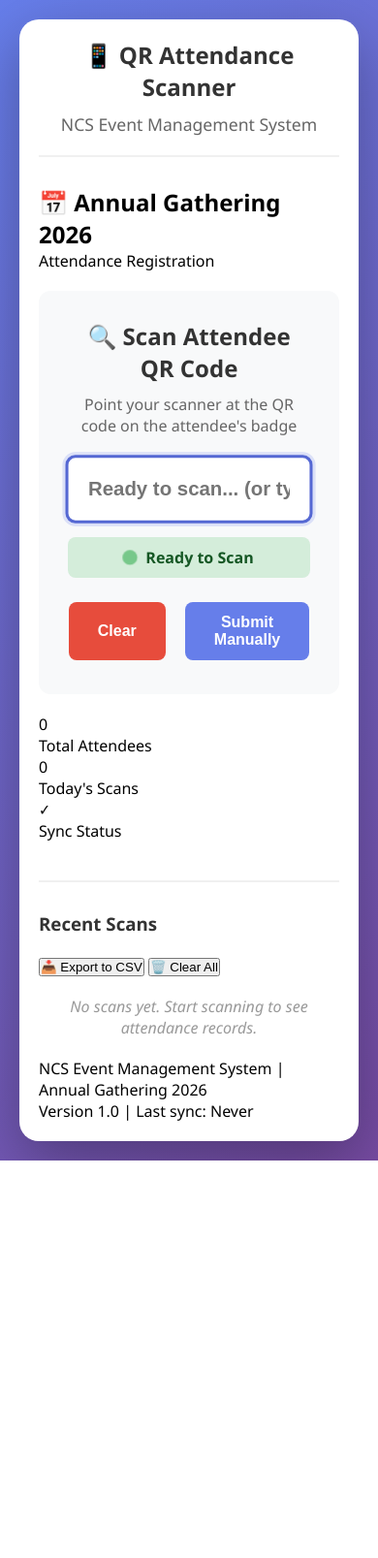
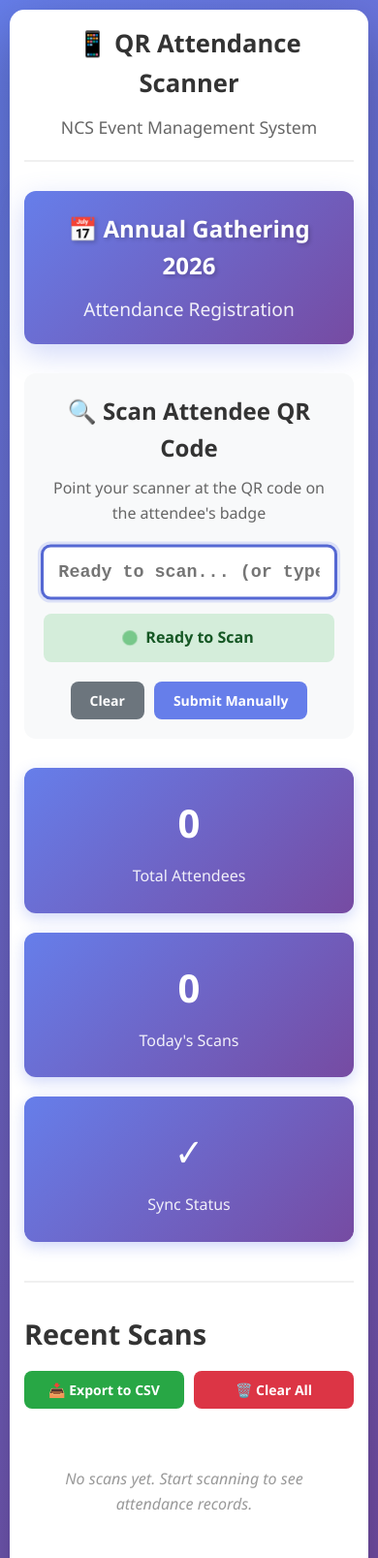
Before and after one commit to jontonang/qr-scanner, a plain HTML site: page index.html in a window 390 px wide. Shown: the top 1607 px of the page at 97% size. Before the commit the page ends 1197 px from the top, so only its background shows below. Drawn offline with Linux system fonts and the light colour scheme.

Commit message:
Update style2.css

```diff
--- a/style.css
+++ b/style.css
@@ -1,4 +1,6 @@
-/* Reset and Base Styles */
+/* ===================================
+   Reset and Base Styles
+   =================================== */
 * {
     margin: 0;
     padding: 0;
@@ -10,10 +12,11 @@ body {
     background: linear-gradient(135deg, #667eea 0%, #764ba2 100%);
     min-height: 100vh;
     padding: 20px;
+    line-height: 1.6;
 }
 
 .container {
-    max-width: 800px;
+    max-width: 900px;
     margin: 0 auto;
     background: white;
     border-radius: 20px;
@@ -21,7 +24,9 @@ body {
     box-shadow: 0 20px 60px rgba(0,0,0,0.3);
 }
 
-/* Header */
+/* ===================================
+   Header
+   =================================== */
 header {
     text-align: center;
     margin-bottom: 30px;
@@ -31,8 +36,9 @@ header {
 
 header h1 {
     color: #333;
-    font-size: 2em;
+    font-size: 2.5em;
     margin-bottom: 10px;
+    font-weight: 700;
 }
 
 header p {
@@ -40,51 +46,36 @@ header p {
     font-size: 1.1em;
 }
 
-/* Event Selection */
-.event-selection {
+/* ===================================
+   Event Display (Fixed Event)
+   =================================== */
+.event-display {
+    text-align: center;
+    background: linear-gradient(135deg, #667eea 0%, #764ba2 100%);
+    color: white;
+    padding: 30px;
+    border-radius: 12px;
     margin-bottom: 30px;
+    box-shadow: 0 10px 30px rgba(102, 126, 234, 0.3);
 }
 
-.event-selection label {
-    display: block;
-    font-weight: bold;
+.event-display h2 {
+    color: white;
+    font-size: 2.2em;
     margin-bottom: 10px;
-    color: #333;
+    text-shadow: 2px 2px 4px rgba(0,0,0,0.2);
 }
 
-.event-selection select {
-    width: 100%;
-    padding: 12px;
-    font-size: 16px;
-    border: 2px solid #ddd;
-    border-radius: 8px;
-    background: white;
-    cursor: pointer;
-    transition: border-color 0.3s;
+.event-subtitle {
+    color: rgba(255, 255, 255, 0.9);
+    font-size: 1.2em;
+    margin: 0;
+    font-weight: 300;
 }
 
-.event-selection select:focus {
-    outline: none;
-    border-color: #667eea;
-}
-
-/* Scanner Container */
-.scanner-container {
-    text-align: center;
-    margin-bottom: 30px;
-}
-
-#qr-reader {
-    border: 3px solid #667eea;
-    border-radius: 12px;
-    overflow: hidden;
-    margin-bottom: 20px;
-    max-width: 500px;
-    margin-left: auto;
-    margin-right: auto;
-}
-
-/* Scanner Input Section */
+/* ===================================
+   Scanner Input Section
+   =================================== */
 .scanner-input-section {
     background: #f8f9fa;
     padding: 30px;
@@ -96,6 +87,7 @@ header p {
 .scanner-input-section h2 {
     color: #333;
     margin-bottom: 10px;
+    font-size: 1.8em;
 }
 
 .instruction {
@@ -120,6 +112,7 @@ header p {
     font-weight: bold;
     background: white;
     transition: all 0.3s;
+    font-family: 'Courier New', monospace;
 }
 
 #qrInput:focus {
@@ -131,7 +124,7 @@ header p {
 
 .scan-indicator {
     margin-top: 15px;
-    padding: 10px;
+    padding: 12px;
     background: #d4edda;
     border-radius: 8px;
     color: #155724;
@@ -140,6 +133,7 @@ header p {
     align-items: center;
     justify-content: center;
     gap: 10px;
+    font-size: 16px;
 }
 
 .pulse {
@@ -179,26 +173,35 @@ header p {
     background: #28a745;
 }
 
+.scan-indicator.error {
+    background: #f8d7da;
+    color: #721c24;
+}
+
+.scan-indicator.error .pulse {
+    background: #dc3545;
+}
+
+/* ===================================
+   Buttons
+   =================================== */
 .quick-actions {
     display: flex;
     gap: 10px;
     justify-content: center;
     margin-top: 20px;
+    flex-wrap: wrap;
 }
 
-.quick-actions button {
+.btn-primary, .btn-secondary, .btn-export, .btn-danger {
     padding: 12px 30px;
-}
-/* Buttons */
-.btn-primary, .btn-secondary {
-    padding: 15px 40px;
-    font-size: 18px;
+    font-size: 16px;
     border: none;
     border-radius: 8px;
     cursor: pointer;
     font-weight: bold;
     transition: all 0.3s;
-    margin: 5px;
+    font-family: 'Segoe UI', Tahoma, Geneva, Verdana, sans-serif;
 }
 
 .btn-primary {
@@ -213,15 +216,38 @@ header p {
 }
 
 .btn-secondary {
-    background: #e74c3c;
+    background: #6c757d;
     color: white;
 }
 
 .btn-secondary:hover {
-    background: #c0392b;
+    background: #5a6268;
+    transform: translateY(-2px);
 }
 
-/* Result Container */
+.btn-export {
+    background: #28a745;
+    color: white;
+}
+
+.btn-export:hover {
+    background: #218838;
+    transform: translateY(-2px);
+}
+
+.btn-danger {
+    background: #dc3545;
+    color: white;
+}
+
+.btn-danger:hover {
+    background: #c82333;
+    transform: translateY(-2px);
+}
+
+/* ===================================
+   Result Container
+   =================================== */
 #result-container {
     margin: 30px 0;
     animation: slideIn 0.5s ease-out;
@@ -249,6 +275,7 @@ header p {
 .success-message h2 {
     color: #155724;
     margin-bottom: 20px;
+    font-size: 1.8em;
 }
 
 .attendee-info {
@@ -256,21 +283,33 @@ header p {
     padding: 20px;
     border-radius: 8px;
     text-align: left;
+    max-width: 500px;
+    margin: 0 auto;
 }
 
 .attendee-info p {
-    margin: 10px 0;
+    margin: 12px 0;
     font-size: 16px;
     color: #333;
+    display: flex;
+    justify-content: space-between;
+    align-items: center;
 }
 
 .attendee-info strong {
     color: #667eea;
-    display: inline-block;
-    width: 80px;
+    min-width: 100px;
 }
 
-/* Status Messages */
+.attendee-info span {
+    flex: 1;
+    text-align: right;
+    font-weight: 600;
+}
+
+/* ===================================
+   Status Messages
+   =================================== */
 #status-message {
     margin: 20px 0;
     padding: 15px;
@@ -278,6 +317,12 @@ header p {
     text-align: center;
     font-weight: bold;
     display: none;
+    animation: fadeIn 0.3s;
+}
+
+@keyframes fadeIn {
+    from { opacity: 0; }
+    to { opacity: 1; }
 }
 
 #status-message.success {
@@ -294,55 +339,287 @@ header p {
     display: block;
 }
 
-/* Attendance Log */
+#status-message.warning {
+    background: #fff3cd;
+    color: #856404;
+    border: 1px solid #ffeaa7;
+    display: block;
+}
+
+/* ===================================
+   Statistics
+   =================================== */
+.statistics {
+    display: grid;
+    grid-template-columns: repeat(auto-fit, minmax(200px, 1fr));
+    gap: 20px;
+    margin: 30px 0;
+}
+
+.stat-card {
+    background: linear-gradient(135deg, #667eea 0%, #764ba2 100%);
+    color: white;
+    padding: 25px;
+    border-radius: 12px;
+    text-align: center;
+    box-shadow: 0 5px 15px rgba(102, 126, 234, 0.3);
+    transition: transform 0.3s;
+}
+
+.stat-card:hover {
+    transform: translateY(-5px);
+}
+
+.stat-number {
+    font-size: 3em;
+    font-weight: bold;
+    margin-bottom: 10px;
+}
+
+.stat-label {
+    font-size: 1em;
+    opacity: 0.9;
+}
+
+/* ===================================
+   Attendance Log
+   =================================== */
 .attendance-log {
     margin-top: 40px;
     padding-top: 30px;
     border-top: 2px solid #f0f0f0;
 }
 
-.attendance-log h3 {
+.log-header {
+    display: flex;
+    justify-content: space-between;
+    align-items: center;
+    margin-bottom: 20px;
+    flex-wrap: wrap;
+    gap: 15px;
+}
+
+.log-header h3 {
     color: #333;
-    margin-bottom: 20px;
+    font-size: 1.8em;
+}
+
+.log-actions {
+    display: flex;
+    gap: 10px;
+    flex-wrap: wrap;
 }
 
 #log-container {
-    max-height: 300px;
+    max-height: 500px;
     overflow-y: auto;
+    padding-right: 10px;
+}
+
+/* Custom Scrollbar */
+#log-container::-webkit-scrollbar {
+    width: 8px;
+}
+
+#log-container::-webkit-scrollbar-track {
+    background: #f1f1f1;
+    border-radius: 10px;
+}
+
+#log-container::-webkit-scrollbar-thumb {
+    background: #667eea;
+    border-radius: 10px;
+}
+
+#log-container::-webkit-scrollbar-thumb:hover {
+    background: #5568d3;
 }
 
 .log-entry {
     background: #f8f9fa;
-    padding: 15px;
-    margin-bottom: 10px;
+    padding: 18px;
+    margin-bottom: 12px;
     border-radius: 8px;
     border-left: 4px solid #667eea;
+    transition: all 0.3s;
+    animation: slideInLog 0.3s ease-out;
+}
+
+@keyframes slideInLog {
+    from {
+        opacity: 0;
+        transform: translateX(-20px);
+    }
+    to {
+        opacity: 1;
+        transform: translateX(0);
+    }
+}
+
+.log-entry:hover {
+    background: #e9ecef;
+    transform: translateX(5px);
+    box-shadow: 0 3px 10px rgba(0,0,0,0.1);
 }
 
 .log-entry p {
-    margin: 5px 0;
+    margin: 6px 0;
     color: #555;
+    font-size: 15px;
+}
+
+.log-entry strong {
+    color: #333;
+    font-weight: 600;
 }
 
 .no-data {
     text-align: center;
     color: #999;
-    padding: 20px;
+    padding: 40px 20px;
     font-style: italic;
+    font-size: 16px;
 }
 
-/* Responsive Design */
-@media (max-width: 600px) {
+/* ===================================
+   Footer
+   =================================== */
+footer {
+    margin-top: 40px;
+    padding-top: 20px;
+    border-top: 2px solid #f0f0f0;
+    text-align: center;
+    color: #666;
+}
+
+footer p {
+    margin: 5px 0;
+    font-size: 14px;
+}
+
+.version {
+    font-size: 12px;
+    color: #999;
+}
+
+/* ===================================
+   Responsive Design
+   =================================== */
+@media (max-width: 768px) {
     .container {
         padding: 20px;
     }
 
     header h1 {
+        font-size: 2em;
+    }
+
+    .event-display h2 {
+        font-size: 1.8em;
+    }
+
+    .scanner-input-section h2 {
         font-size: 1.5em;
     }
 
-    .btn-primary, .btn-secondary {
-        padding: 12px 30px;
-        font-size: 16px;
+    #qrInput {
+        font-size: 18px;
+        padding: 15px;
+    }
+
+    .btn-primary, .btn-secondary, .btn-export, .btn-danger {
+        padding: 10px 20px;
+        font-size: 14px;
+    }
+
+    .statistics {
+        grid-template-columns: 1fr;
+    }
+
+    .stat-number {
+        font-size: 2.5em;
+    }
+
+    .log-header {
+        flex-direction: column;
+        align-items: flex-start;
+    }
+
+    .log-actions {
+        width: 100%;
+    }
+
+    .log-actions button {
+        flex: 1;
     }
 }
+
+@media (max-width: 480px) {
+    body {
+        padding: 10px;
+    }
+
+    .container {
+        padding: 15px;
+        border-radius: 15px;
+    }
+
+    header h1 {
+        font-size: 1.6em;
+    }
+
+    .event-display {
+        padding: 20px;
+    }
+
+    .event-display h2 {
+        font-size: 1.5em;
+    }
+
+    .scanner-input-section {
+        padding: 20px;
+    }
+
+    .attendee-info p {
+        flex-direction: column;
+        align-items: flex-start;
+    }
+
+    .attendee-info span {
+        text-align: left;
+        margin-top: 5px;
+    }
+}
+
+/* ===================================
+   Print Styles
+   =================================== */
+@media print {
+    body {
+        background: white;
+        padding: 0;
+    }
+
+    .container {
+        box-shadow: none;
+        max-width: 100%;
+    }
+
+    .scanner-input-section,
+    .quick-actions,
+    .log-actions,
+    footer {
+        display: none;
+    }
+
+    .event-display {
+        background: white;
+        color: black;
+        border: 2px solid #333;
+    }
+
+    .event-display h2 {
+        color: black;
+        text-shadow: none;
+    }
+}
```
